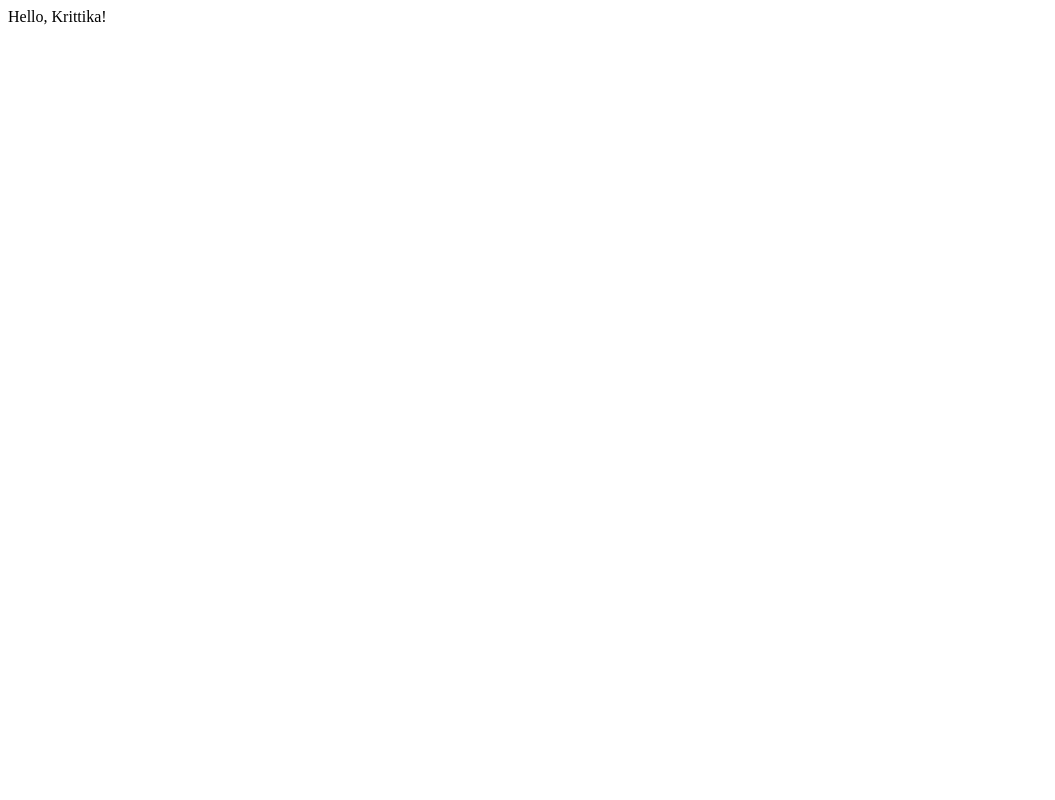
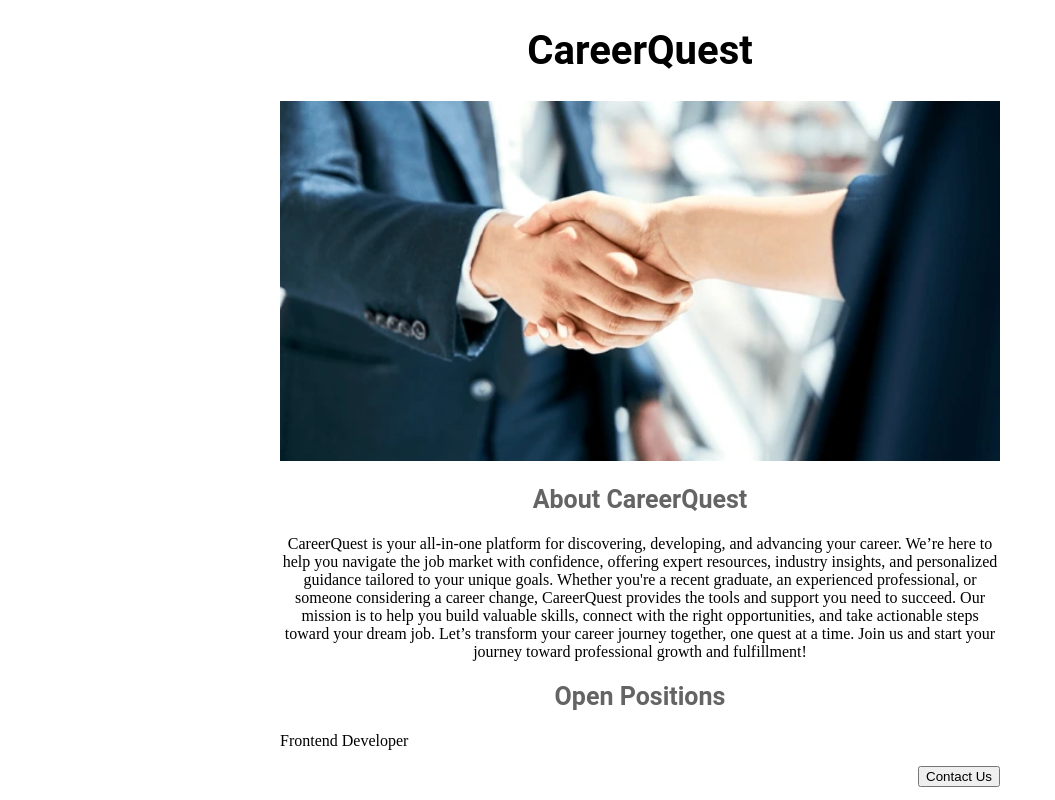
Before and after one commit to krittika004/jovian-careers-website, a Flask app: page / in a window 1280 px wide. Before the commit the part shown is almost empty. Shown: the whole page, without its empty margins (0-1055 px from the left). Run offline with Flask 3, Linux system fonts and the light colour scheme.

Commit message:
modified

```diff
--- a/app.py
+++ b/app.py
@@ -1,7 +1,7 @@
-from flask import Flask
+from flask import Flask,render_template
 app = Flask(__name__)
 @app.route('/')
 def hello_world():
-    return 'Hello, Krittika!'
+    return render_template("home.html")
 if __name__ == '__main__':
     app.run(host='0.0.0.0',debug=True)
--- a/templates/home.html
+++ b/templates/home.html
@@ -37,7 +37,7 @@
     <img id="pic1" src="https://2f09dc45-53b4-4171-892e-a1cd02aa99c8-00-7c53bv5fadud.kirk.replit.dev/static/pic1.jpeg"
       height="320">
     <h2>About CareerQuest</h2>
-    <p id="about">
+    <p id="about",class="lead">
       CareerQuest is your all-in-one platform for discovering, developing, and advancing your career. We’re here to help you navigate the job market with confidence, offering expert resources, industry insights, and personalized guidance tailored to your unique goals. Whether you're a recent graduate, an experienced professional, or someone considering a career change, CareerQuest provides the tools and support you need to succeed. Our mission is to help you build valuable skills, connect with the right opportunities, and take actionable steps toward your dream job. Let’s transform your career journey together, one quest at a time. Join us and start your journey toward professional growth and fulfillment!
     </p>
     <h2>Open Positions</h2>
```
